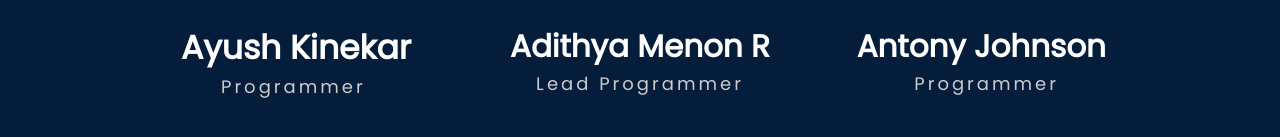
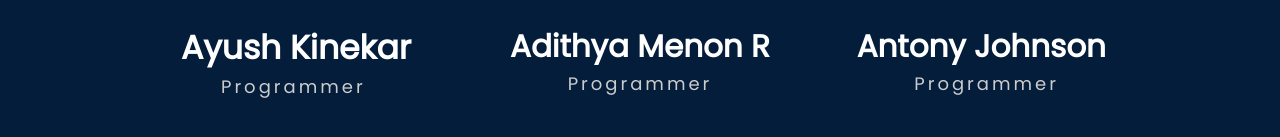
Before and after one commit to adithya-menon-r/PTS-Parking, a plain HTML site: page Files/Our Team/index.html in a window 1280 px wide. Shown: the part 459-596 px from the top of the page. Drawn offline with Linux system fonts and the light colour scheme.

Commit message:
index.html

```diff
--- a/Files/Our Team/index.html
+++ b/Files/Our Team/index.html
@@ -32,7 +32,7 @@
               <img src="./img/img2.jpg" class="profile-img">
 
               <h3 class="user-name">Adithya Menon R</h3>
-              <h5><center>Lead Programmer</center></h5>
+              <h5><center>Programmer</center></h5>
               <p></p>
             </div>
           <div class="profile">
```
